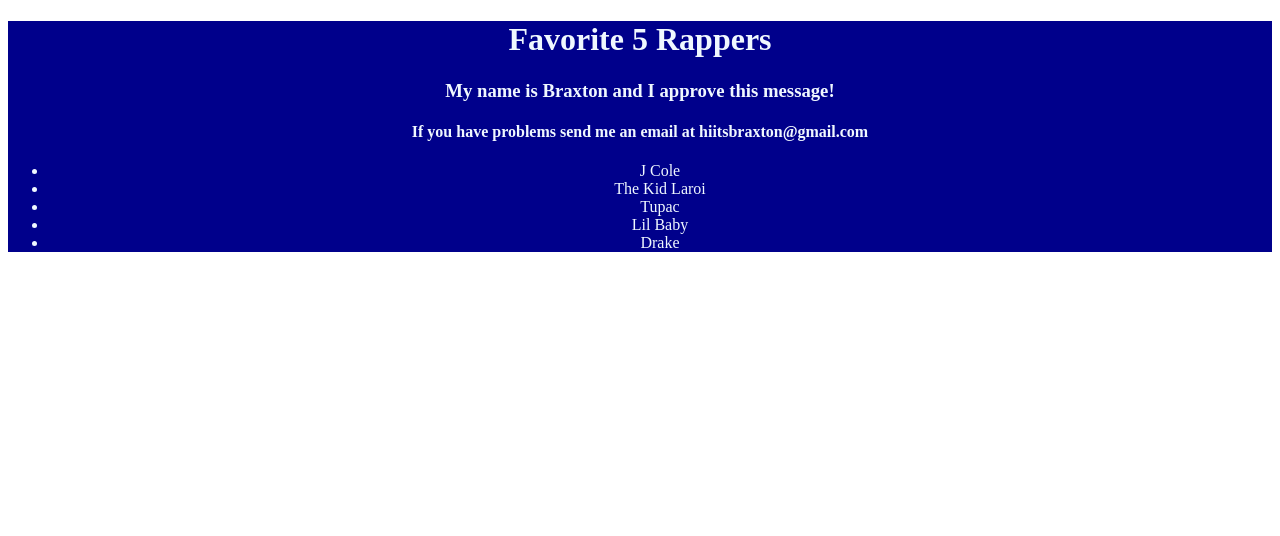
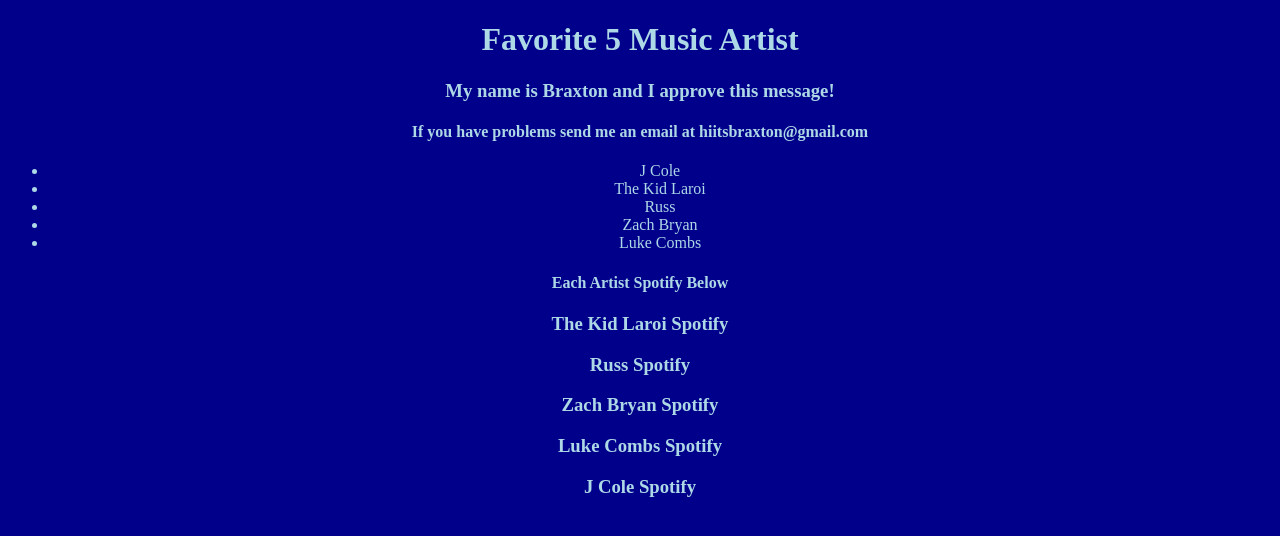
Before and after one commit to BraxtonQuintero/week6day1homework, a Flask app: page /artists in a window 1280 px wide. Shown: the top 536 px of the page. Run offline with Flask 2, Linux system fonts and the light colour scheme.

Commit message:
css added but bad

```diff
--- a/app/routes.py
+++ b/app/routes.py
@@ -16,5 +16,5 @@
         'username' : 'Braxton',
         'email' : 'hiitsbraxton@gmail.com'
     }
-    artists = ['j cole', 'the kid laroi', 'tupac', 'lil baby', 'drake']
+    artists = ['j cole', 'the kid laroi', 'russ', 'zach bryan', 'luke combs']
     return render_template('artists.html', user = user_info, artists = artists)
--- a/app/static/style.css
+++ b/app/static/style.css
@@ -1,5 +1,29 @@
 #main {
-    color: aliceblue;
-    background-color: darkblue;
+    color: lightblue;
     text-align: center;
 }
+
+body {
+    background-color: darkblue;
+}
+
+#spotify {
+    text-align: center;
+    height: 250px;
+}
+
+button {
+    font-size: 20px;
+    background-color: lightblue;
+    border-radius: 12px;
+}
+
+a:link {
+    color: lightblue;
+    text-decoration: none;
+}
+
+a:visited {
+    color: lightblue;
+    text-decoration: none;
+}
--- a/app/templates/artists.html
+++ b/app/templates/artists.html
@@ -7,9 +7,9 @@
     <link rel="stylesheet" href="../static/style.css">
     <title>Flask Favorite 5</title>
 </head>
-<div id = main>
+<div id = 'main'>
     <body>
-        <h1>Favorite 5 Rappers</h1>
+        <h1>Favorite 5 Music Artist</h1>
         <h3>My name is {{ user.get('username') }} and I approve this message!</h3>
         <h4>If you have problems send me an email at {{ user[ 'email' ] }}</h4>
         <ul>
@@ -17,7 +17,16 @@
                 <li>{{artist.title() }}</li>
             {% endfor %}
         </ul>
+        <div id = 'spotify'>
+            <h4>Each Artist Spotify Below</h4>
+            <h3><a href="https://open.spotify.com/artist/2tIP7SsRs7vjIcLrU85W8J?si=gdmobRVCS5WkqvlqjN-q4g">The Kid Laroi Spotify</a></h3>
+            <h3><a href="https://open.spotify.com/artist/1z7b1Pr1rSlvWRzsW3HOrS?si=TlfKcBVzQ3OPCFYYtSN1Ow">Russ Spotify</a></h3>
+            <h3><a href="https://open.spotify.com/artist/40ZNYROS4zLfyyBSs2PGe2?si=KiBl7gBJRuCvh8b5rSmwVw">Zach Bryan Spotify</a></h3>
+            <h3><a href="https://open.spotify.com/artist/718COspgdWOnwOFpJHRZHS?si=v7-fRqtjSzO2jfJMHTkuDw">Luke Combs Spotify</a></h3>
+            <h3><a href="https://open.spotify.com/artist/6l3HvQ5sa6mXTsMTB19rO5?si=cX-ktpHQRrmgQffeitbdTQ">J Cole Spotify</a></h3>
+        </div>
     </body>
+
 </div>
 
 </html>
```
Also changed, not shown: app/templates/index.html (+9 -6 lines).
